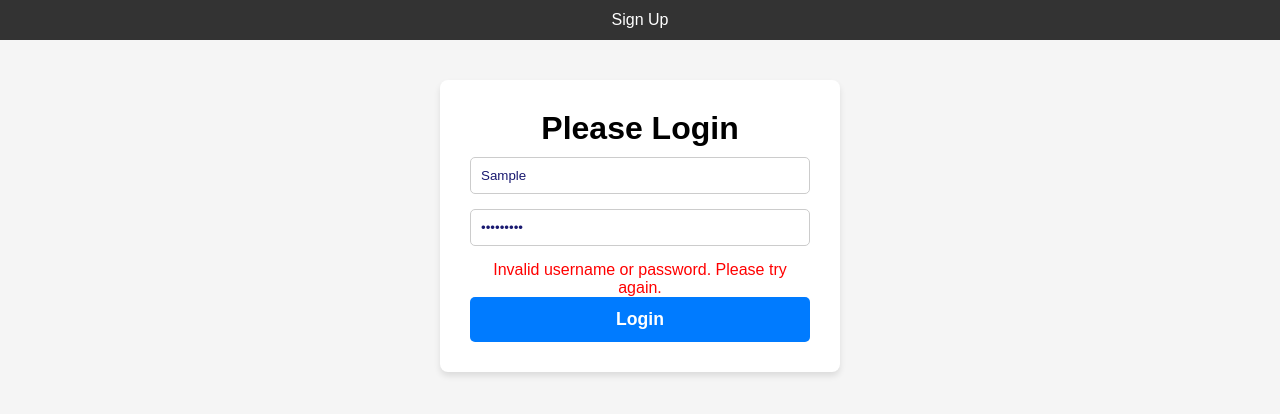
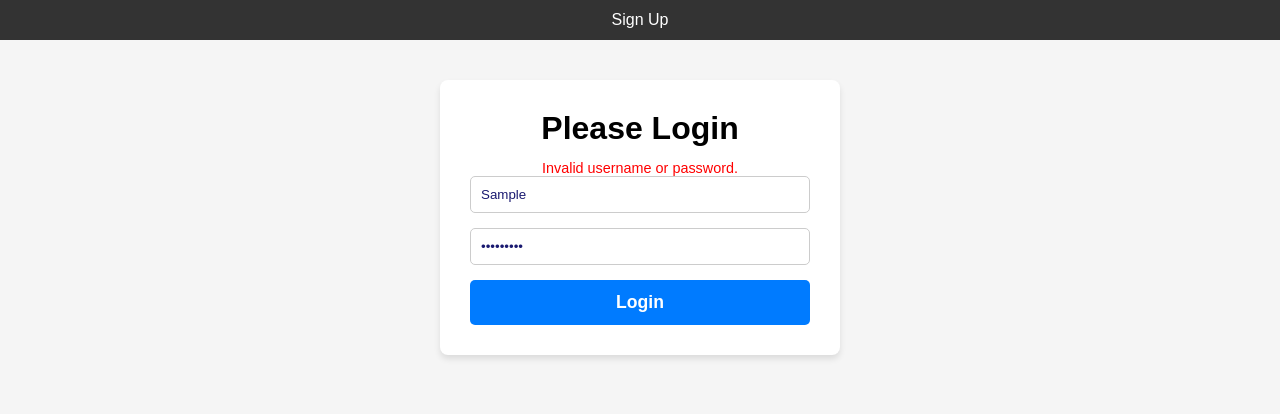
Before and after one commit to sdunlap1/capstone-frontend, a React (Create React App) app: page /login in a window 1280 px wide. Both pictures are taken after typing "Sample", "Sample123" into the empty fields and a click on the button "Login". Shown: the top 414 px of the page. Built offline with nearby package versions, Linux system fonts and the light colour scheme; no server answers.

Commit message:
Changed alert messages to show on the modal instead of a pop-up

```diff
--- a/src/components/LoginForm.js
+++ b/src/components/LoginForm.js
@@ -5,7 +5,8 @@ import { login } from "../services/authService";
 const LoginForm = () => {
   const [username, setUsername] = useState("");
   const [password, setPassword] = useState("");
-  const [error, setError] = useState(null);
+  const [invalidUnPw, setInvalidUnPw] = useState(false);
+  const [emptyFields, setEmptyFields] = useState(false);
   const navigate = useNavigate();
 
   const handleLogin = async (e) => {
@@ -13,20 +14,22 @@ const LoginForm = () => {
     const trimmedUsername = username.trim();
     const trimmedPassword = password.trim();
 
+    setInvalidUnPw(false);
+    setEmptyFields(false);
+
     if (!trimmedUsername || !trimmedPassword) {
-      alert("Please fill out all fields.");
+      setEmptyFields(true);
       return;
     }
 
     try {
       const user = await login(trimmedUsername, trimmedPassword); // Use trimmed values here
       localStorage.setItem("token", user.token);
-
       // Redirect to dashboard by default after login
       navigate("/dashboard");
     } catch (err) {
       console.error("Login failed:", err);
-      setError("Invalid username or password. Please try again.");
+      setInvalidUnPw(true);
     }
   };
 
@@ -34,6 +37,12 @@ const LoginForm = () => {
     <div className="form-container">
       <div className="form-box">
         <h1 className="heading">Please Login</h1>
+        {emptyFields && (
+         <div className="error-text">Please fill out all fields.</div>
+        )}
+        {invalidUnPw && (
+          <div className="error-text">Invalid username or password.</div>
+        )}
     <form onSubmit={handleLogin}>
       <input
         type="text"
@@ -49,7 +58,6 @@ const LoginForm = () => {
         placeholder="Password"
         autoComplete="current-password"
       />
-      {error && <p style={{ color: "red" }}>{error}</p>}
       <button className="auth-button" type="submit">Login</button>
     </form>
     </div>
```
